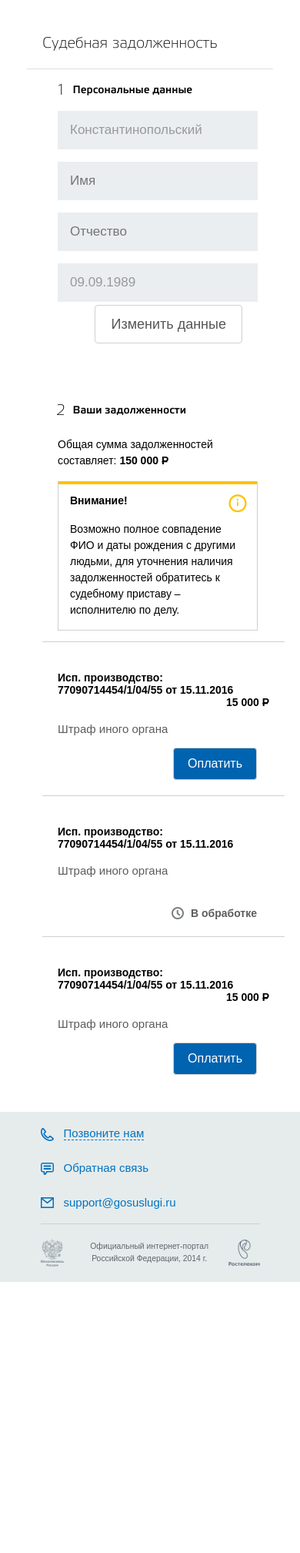
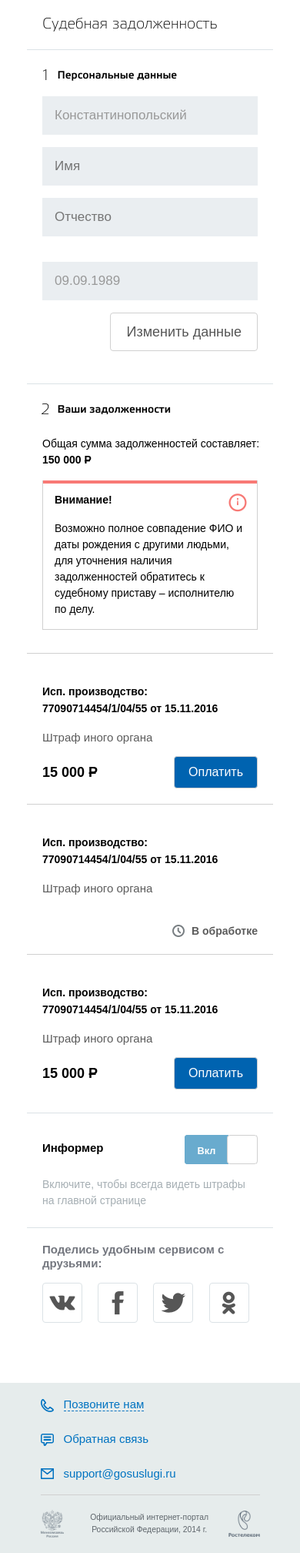
Before and after one commit to bestAIC/EPGU, a PHP site: page /mobile_proverka_sudebnyh_zadoljennostey.html in a window 390 px wide; the page is wider, and only the part inside the window is pictured. Shown: the part 54-2071 px from the top of that part at 77% size. Before the commit the page ends 1719 px from the top of that part, so only its background shows below. Run offline with PHP 8.4, Linux system fonts and the light colour scheme.

Commit message:
ad@aic.ru
Правки мобилки

```diff
--- a/css/mobile_main.css
+++ b/css/mobile_main.css
@@ -30,8 +30,11 @@
   display:none;
 }
 
-#header .top {
+#header .top.blue {
   border-bottom: 4px solid #257CB1;
+}
+#header .top.magenta{
+  border-bottom: 4px solid #c00e4b;
 }
 
 #header .logo {
@@ -213,6 +216,9 @@
   padding: 42px 0px 0px 50px;
   border-bottom: none;
 }
+.main FIELDSET:last-of-type{
+  border-top: 1px solid #DBE2E6;
+}
 
 .main .big_inp-form FIELDSET{
     margin-bottom: 20px;
@@ -244,8 +250,14 @@
 .btn.larr{
   margin-top: 12px;
 }
+#content FORM .btn-mr20_phone{
+  margin-right: -20px;
+}
 #content FIELDSET LABEL{
   display: none;
+}
+.main FIELDSET .fr.btn_field{
+  padding-right: 0;
 }
 
 .jq-selectbox{
@@ -306,6 +318,9 @@
   border: 1px solid #d0d0d0;
   margin-top: 16px;
   margin-bottom: 14px;
+}
+.info-block_wrap + .ticket{
+  margin-top: 30px;
 }
 #content .info-block_wrap .info_block{
     padding: 15px 68px 18px 20px;
@@ -326,8 +341,13 @@
   position: absolute;
   right: 10px;
   top: 15px;
+  font-size: 30px;
+}
+.info-block_wrap .type_1 span.icomoon{
+  color: #f77975;
+}
+.info-block_wrap .type_2 span.icomoon{
   color: #FFC200;
-  font-size: 30px;
 }
 
 
@@ -375,7 +395,7 @@
 
 .ticket {
     padding: 30px 0;
-    margin: 0 -15px 0 0px;
+    margin: 0;
     font-size: 15px;
 }
 .ticket .sub_title .btn_cover_r{
@@ -397,7 +417,7 @@
 dd .popup_link{
   position: absolute;
   top: 0;
-  right: -132px;
+  right: -116px;
   margin: 0;
 }
 .ticket dd .popup_link .btn{
@@ -419,7 +439,7 @@
 
 
 .switcher_cont{
-    padding: 40px 0 40px 30px;
+    padding: 40px 0 40px 50px;
     white-space: nowrap;
     border-top: 1px solid #DBE2E6;
     border-bottom: 1px solid #DBE2E6;
@@ -454,7 +474,6 @@
 .social_wrap-b .social{
     height: 56px;
     padding: 40px 0;
-    padding-left: 20px;
     display: inline-block;
     white-space: nowrap;
     margin-bottom: 0;
@@ -516,8 +535,7 @@
     height: 60px;
 }
 
-
-.form_pl{
+.social_wrap-b{
     padding-left: 50px;
 }
 
@@ -681,6 +699,7 @@
 
 #content{
   padding: 0;
+  margin-bottom: 40px;
 }
 
 FIELDSET{
@@ -1050,8 +1069,8 @@
     margin-top: 30px;
   }
 
-  .form_pl{
-    padding-left: 28px;
+  .social_wrap-b{
+    padding-left: 50px;
   }
 
   .field_cont .l_33{
@@ -1059,10 +1078,11 @@
   }
 
   .ticket .sub_title .fl{
-    width: 370px;
+    width: 350px;
+    line-height: 22px;
   }
   .ticket .sub_title{
-    padding-right: 120px;
+    padding-right: 130px;
   }
 
   .social_wrap-b B{
@@ -1070,7 +1090,7 @@
   }
 
   .switcher_cont{
-    padding: 40px 0 26px 48px;
+    padding: 40px 0 26px 50px;
   }
 
 
@@ -1222,7 +1242,7 @@
   }
 
   #content {
-    padding: 25px 0 0 0;
+    padding: 20px 0 0 0;
     width: 320px;
   }
 
@@ -1273,7 +1293,7 @@
   #content .title.medium{
     padding-left: 0;
     height: 100%;
-    margin: 20px 0;
+    margin: 0px 0 20px;
     padding: 0 20px;
   }
   #content .title.medium IMG{
@@ -1311,6 +1331,9 @@
     height: 50px;
     padding: 0 15px;
   }
+  #content FORM .btn-mr20_phone{
+    margin-right: 0;
+  }
   .jq-selectbox__select{
     line-height: 54px;
   }
@@ -1322,11 +1345,7 @@
   }
 
 
-  #content .main FIELDSET{
-    padding: 20px 0px 10px 20px;
-    margin-bottom: 18px;
-  }
-  .gibdd_shtrafy-tablet #content FIELDSET{
+  #content FIELDSET{
     padding: 26px 0px 10px;
     margin-bottom: 0;
     border-top: 1px solid #DBE2E6;
@@ -1361,10 +1380,6 @@
 
   .mobile_nalogovaya_zadoljennost .clear .fr {
     float:none;
-  }
-
-  .mobile_nalogovaya_zadoljennost .clear {
-    padding: 0 20px 0 0;
   }
 
   FORM .wrapper{
@@ -1391,6 +1406,7 @@
     font-size: 18px;
     padding: 0 20px;
     margin-bottom: 32px;
+    margin-top: 24px;
   }
 
   TEXTAREA{
@@ -1474,6 +1490,7 @@
     position: relative;
     padding: 38px 0 54px;
     padding-left: 20px;
+    margin-right: 0;
   }
   .ticket .sub_title{
     position: static;
@@ -1492,7 +1509,7 @@
   .ticket .sub_title .btn_cover_r{
     position: absolute;
     bottom: 20px;
-    right: 36px;
+    right: 20px;
     top: auto;
   }
   .ticket .sub_title .btn_cover_r INPUT{
@@ -1518,17 +1535,17 @@
   }
   .ticket .status.pd{
     position: absolute;
-    right: 36px;
+    right: 20px;
     bottom: 22px;
   }
   .ticket .status.processing{
     position: absolute;
+    right: 20px;
     bottom: 22px;
-    right: 36px;
-  }
-
-
-  .social_wrap-b.form_pl{
+  }
+
+
+  .social_wrap-b{
     padding-left: 0;
   }
   .social_wrap-b .social{
@@ -1612,16 +1629,16 @@
     display: none;
   }
 
-  .btn-cont_bottom{
+  .btn-cont_inner{
     padding: 0 20px;
     margin-top: -1px;
     border-top: 1px solid #fff;
 }
-  .btn-cont_bottom .btn{
+  .btn-cont_inner .btn{
     width: 280px;
     float: none;
     text-align: center;
-    margin-top: 0px;
+    margin-top: 10px;
     margin-bottom: 0;
 }
 
--- a/mobile_obratnaya_svyaz.html
+++ b/mobile_obratnaya_svyaz.html
@@ -31,7 +31,7 @@
   <div id="wrap" class="obratnaya_svyaz">
     <div class="cover">
       <div id="header">
-        <div class="top">
+        <div class="top blue">
           <ul class="nav clear">
             <li class="col_1">
               <img src="img/mobile/logo.png" alt="" class="logo"/>
--- a/mobile_proverka_sudebnyh_zadoljennostey.html
+++ b/mobile_proverka_sudebnyh_zadoljennostey.html
@@ -31,7 +31,7 @@
     <div id="wrap" class="mobile_proverka_sudebnyh_zadoljennostey">
         <div class="cover">
             <div id="header">
-              <div class="top">
+              <div class="top blue">
                 <ul class="nav clear">
                   <li class="col_1">
                     <img src="img/mobile/logo.png" alt="" class="logo"/>
@@ -56,12 +56,12 @@
 
                       <span class="point_num">1</span>
                       <h3>Персональные данные</h3>
-                      <em class="wrapper l_33"><input type="text" placeholder="Фамилия" value="Константинопольский" class="big" disabled="disabled"/>
+                      <div class="field_cont"><em class="wrapper l_33"><input type="text" placeholder="Фамилия" value="Константинопольский" class="big" disabled="disabled"/>
                       </em><em class="wrapper l_33"><input type="text" placeholder="Имя" class="big" disabled="disabled"/>
-                      </em><em class="wrapper l_33"><input type="text" placeholder="Отчество" class="big" disabled="disabled"/></em><br/>
+                      </em><em class="wrapper l_33"><input type="text" placeholder="Отчество" class="big" disabled="disabled"/></em></div><br/>
 
-                      <em class="wrapper l_33"><input type="text" placeholder="Дата рождения" class="big" value="09.09.1989" disabled="disabled"/>
-                      </em>
+                      <div class="field_cont"><em class="wrapper l_33"><input type="text" placeholder="Дата рождения" class="big" value="09.09.1989" disabled="disabled"/>
+                      </em></div>
 
                     <div class="clear"><span class="fr btn-mr20_phone"><input class="big btn white" type="submit" value="Изменить данные" /></span></div>
 
@@ -78,7 +78,7 @@
                         </div>
 
                         <div class="info-block_wrap">
-                            <div class="info_block type_2">
+                            <div class="info_block type_1">
                                 <p class="info-block_h"><b>Внимание!</b></p>
                                 <p>Возможно полное совпадение ФИО и даты рождения с другими людьми, для уточнения наличия задолженностей обратитесь к судебному приставу – исполнителю по делу.</p>
                                 <span class="icomoon">"</span>
@@ -86,7 +86,7 @@
                         </div>
 
                         <div class="ticket">
-                          <div class="sub_title clear"><span class="fl">Исп. производство: 77090714454/1/04/55 от 15.11.2016</span><span class="fr">15 000&nbsp;<nobr class="rouble">Р</nobr></span> <span class="btn_cover_r"><input class="small btn" type="submit" value="Оплатить" /></span></div>
+                          <div class="sub_title clear"><span class="fl">Исп. производство: 77090714454/1/04/55 от 15.11.2016</span><span class="money fr">15 000&nbsp;<nobr class="rouble">Р</nobr></span> <span class="btn_cover_r"><input class="small btn" type="submit" value="Оплатить" /></span></div>
                           <dl>
                             <dt>Предмет исполнения</dt>
                             <dd>Штраф иного органа</dd>
@@ -136,7 +136,7 @@
                         </div>
 
                         <div class="ticket">
-                          <div class="sub_title clear"><span class="fl">Исп. производство: 77090714454/1/04/55 от 15.11.2016</span><span class="fr">15 000&nbsp;<nobr class="rouble">Р</nobr></span> <span class="btn_cover_r"><input class="small btn" type="submit" value="Оплатить" /></span></div>
+                          <div class="sub_title clear"><span class="fl">Исп. производство: 77090714454/1/04/55 от 15.11.2016</span><span class="money fr">15 000&nbsp;<nobr class="rouble">Р</nobr></span> <span class="btn_cover_r"><input class="small btn" type="submit" value="Оплатить" /></span></div>
                           <dl>
                             <dt>Предмет исполнения</dt>
                             <dd>Штраф иного органа</dd>
@@ -159,10 +159,34 @@
                             </div>
                           </div>
                         </div>
-
-
                     </fieldset>
                 </form>
+
+                <div class="switcher_cont">
+                    <h4 class="switcher_h">Информер</h4>
+                    <div class="switcher active">
+                      <div class="cover">
+                        <div class="left active">Вкл</div>
+                        <div class="movable"></div>
+                        <div class="right">Откл</div>
+                      </div>
+                    </div>
+                    <div class="switcher_txt l_66">
+                        <p>Включите, чтобы всегда видеть штрафы на главной странице</p>
+                    </div>
+                </div><!-- switcher_cont -->
+
+                <div class="social_wrap-b">
+                    <div class="social">
+                        <b>Поделись удобным сервисом с друзьями:</b>
+                        <div class="social-ico_cont">
+                            <a href="#"><span class="icomoon">#</span></a>
+                            <a href="#"><span class="icomoon">$</span></a>
+                            <a href="#"><span class="icomoon">%</span></a>
+                            <a href="#"><span class="icomoon">&</span></a>
+                        </div>
+                    </div>
+                </div>
 
             </div><!-- content -->
     </div><!-- cover -->
```
Also changed, not shown: mobile_gibdd_shtrafy.html (+6 -4 lines), mobile_nalogovaya_zadoljennost.html (+33 -7 lines).
